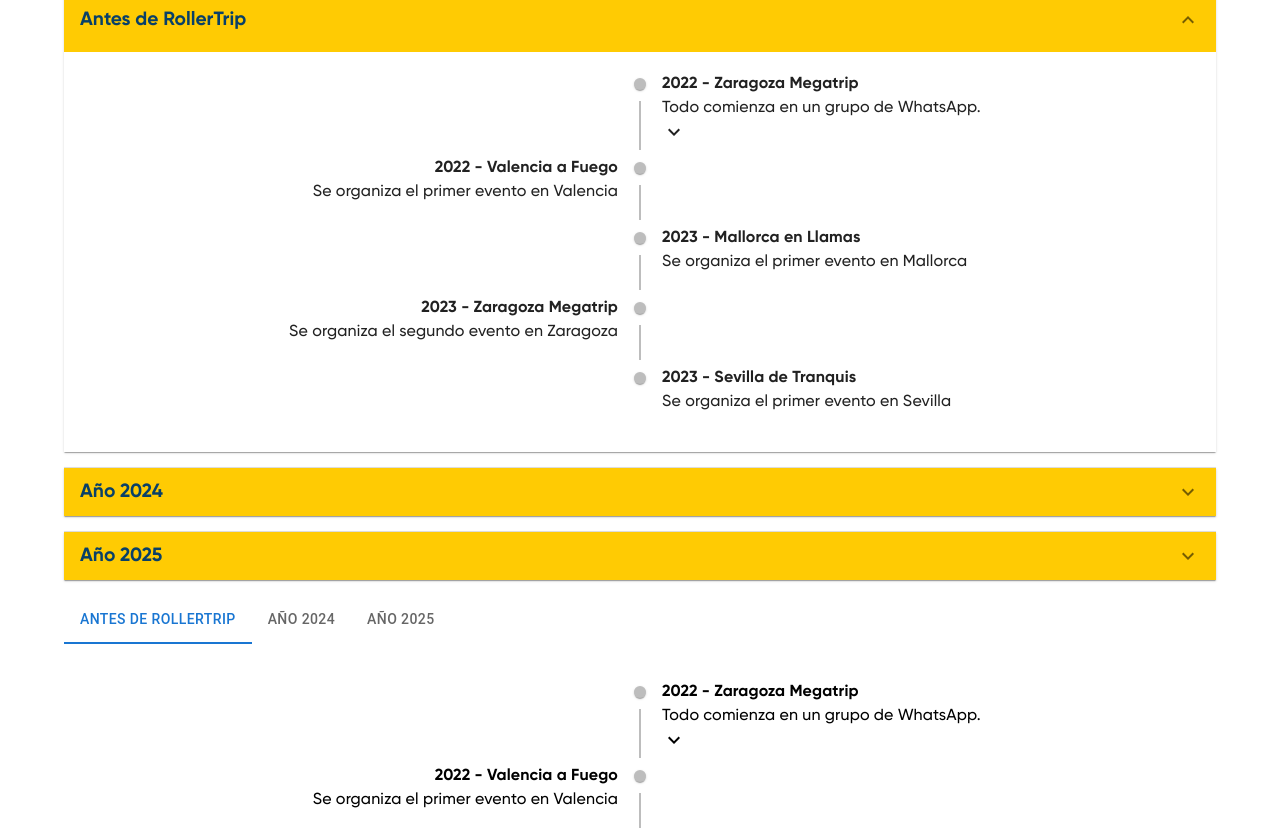
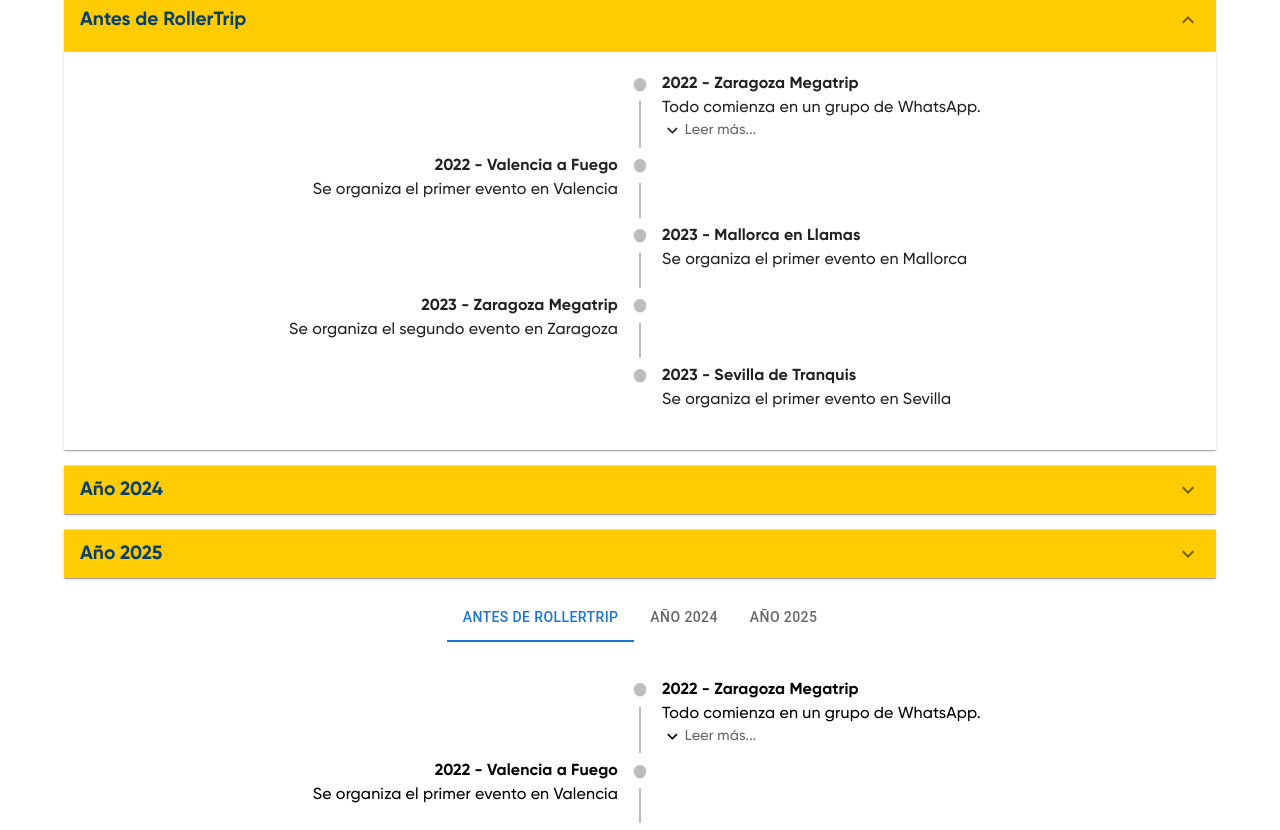
Before and after one commit to jesuseliasalba/rollertrip.es, a React (Vite) app: page /about in a window 1280 px wide. Shown: the part 880-1710 px from the top of the page. Built offline with nearby package versions, Linux system fonts and the light colour scheme.

Commit message:
Enhance ExpandInfo component with improved expand/collapse interaction and styling; center tab list in TimeLine component

```diff
--- a/src/Components/TimeLine/ExpandInfo/ExpandInfo.jsx
+++ b/src/Components/TimeLine/ExpandInfo/ExpandInfo.jsx
@@ -45,16 +45,30 @@
           </p>
           {data.long_text && (
             <>
-              <ExpandMore
+              <div
                 onClick={handleExpandClick}
                 aria-expanded={expanded}
                 aria-label="show more"
-                sx={{
+                style={{
                   cursor: "pointer",
-                  transform: expanded ? "rotate(180deg)" : "rotate(0deg)",
+                  display: "flex",
+                  alignItems: "center",
+                  gap: "2px",
                   transition: "transform 0.3s ease-in-out",
                 }}
-              ></ExpandMore>
+              >
+                <ExpandMore
+                  sx={{
+                    transform: expanded ? "rotate(180deg)" : "rotate(0deg)",
+                    transition: "transform 0.3s ease-in-out",
+                    fontSize: "1.3rem",
+                  }}
+                />
+                <span style={{ fontSize: "0.9rem", color: "#666" }}>
+                  Leer más...
+                </span>
+              </div>
+
               <Collapse in={expanded} timeout="auto" unmountOnExit>
                 <p className="expanded-text">{data.long_text}</p>
               </Collapse>
--- a/src/Components/TimeLine/TimeLine.jsx
+++ b/src/Components/TimeLine/TimeLine.jsx
@@ -206,7 +206,7 @@
       </Accordion>
 
       <TabContext value={value}>
-        <TabList onChange={handleChange} aria-label="tabs">
+        <TabList onChange={handleChange} aria-label="tabs" centered>
           <Tab value="one" label="Antes de RollerTrip" />
           <Tab value="two" label="Año 2024" />
           <Tab value="three" label="Año 2025" />
```
